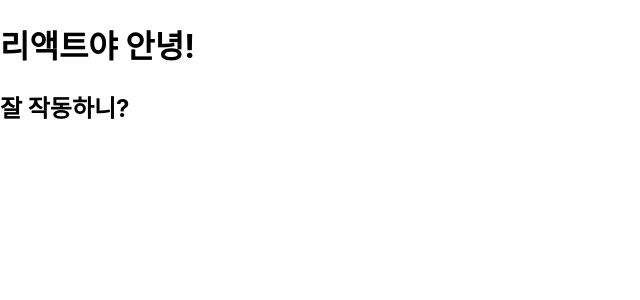
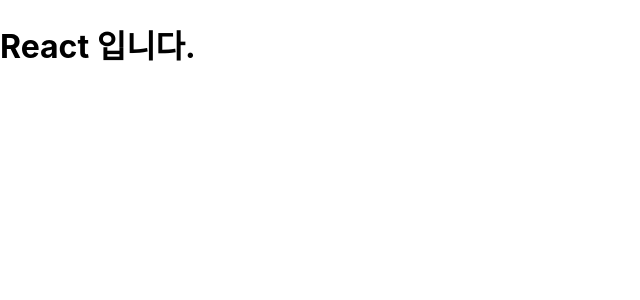
Before and after one commit to bigveloper/jsx, a React (Create React App) app: page / in a window 1280 px wide. Shown: the top 300 px of the page, without its empty margins (0-640 px from the left). Built offline with nearby package versions, Linux system fonts and the light colour scheme.

Commit message:
Conditional Operator

```diff
--- a/src/App.js
+++ b/src/App.js
@@ -1,10 +1,6 @@
 function App() {
-    return (
-        <div>
-            <h1>리액트야 안녕!</h1>
-            <h2>잘 작동하니?</h2>
-        </div>
-    );
+    const name = 'React';
+    return <div>{name === 'React' ? <h1>React 입니다.</h1> : <h2>React 아닙니다.</h2>}</div>;
 }
 
 export default App;
```
